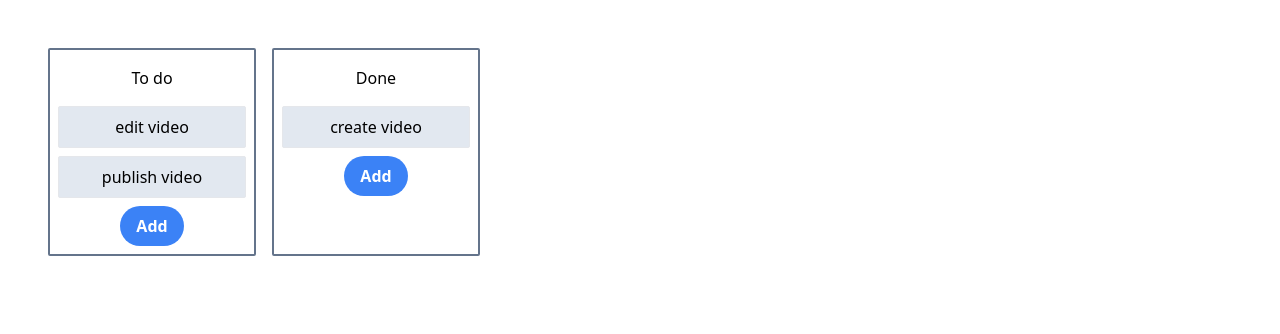
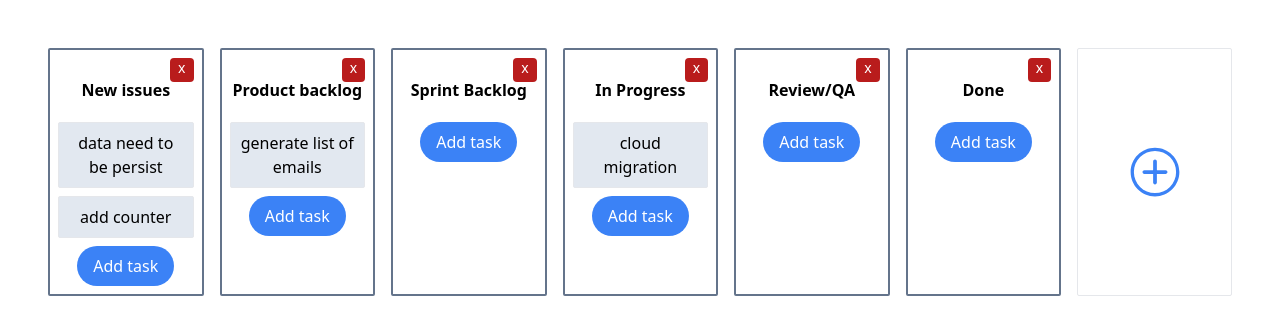
Before and after one commit to aimanraz/kanban-client, a React (Create React App) app: page / in a window 1280 px wide. Shown: the top 334 px of the page. Built offline with nearby package versions, Linux system fonts and the light colour scheme.

Commit message:
new feature and changes

```diff
--- a/package.json
+++ b/package.json
@@ -9,6 +9,7 @@
     "react": "^18.2.0",
     "react-beautiful-dnd": "^13.1.1",
     "react-dom": "^18.2.0",
+    "react-icons": "^4.6.0",
     "react-scripts": "5.0.1",
     "web-vitals": "^2.1.4"
   },
--- /dev/null
+++ b/src/components/AddColumn.jsx
@@ -0,0 +1,56 @@
+import { useState } from "react"
+import { IoIosAddCircleOutline } from 'react-icons/io'
+
+function AddColumn(props) {
+
+    const [newColButton, setNewColButton] = useState(true);
+    const [value, setValue] = useState('');
+
+    function handleChange(event){
+        const {value} = event.target;
+        setValue(value);
+    };
+
+    function handleInputChange(){
+        setNewColButton(true);
+        addNewColumn(value);
+        setValue('');
+    };
+
+    function addNewColumn(title){
+        const newColumnId = "column" + Math.floor(Math.random() * 10000000);
+        const newColumnOrder = Array.from(props.board.columnOrder);
+        newColumnOrder.push(newColumnId)
+
+        const newColumn = {
+            id: newColumnId,
+            title: title,
+            taskIds: []
+        };
+
+        props.setBoard({
+            ...props.board,
+            columns: {
+                ...props.board.columns,
+                [newColumnId]: newColumn
+            },
+            columnOrder: newColumnOrder
+        })
+    }
+    return (
+        <div className="border m-2 rounded-sm w-52 flex flex-col justify-center items-center p-2">
+            {newColButton ?
+            <button>
+                <IoIosAddCircleOutline className=" text-6xl text-blue-500 hover:text-blue-700 rounded-full" onClick={() => setNewColButton(false)} />
+            </button>
+            : <input className="bg-gray-50 border border-gray-300 text-gray-900 text-sm rounded-lg focus:ring-blue-500 focus:border-blue-500 block w-full p-2.5"
+                        type="text" value={value} onChange={handleChange} onKeyDown={({key}) => {
+                            if (key === 'Enter'){
+                                return handleInputChange();
+                            }
+                        }} /> }
+        </div>
+    )
+}
+
+export default AddColumn;
--- a/src/components/AddTask.jsx
+++ b/src/components/AddTask.jsx
@@ -9,24 +9,46 @@ function AddTask(props){
         setValue(value)
     };
 
-    function handleInputChange(event){
+    function handleInputChange(){
         setNewTaskButton(true);
-        addNewTask(props.columnId, value)
+        addNewTask(props.columnId, value);
         setValue('');
     };
 
     function addNewTask(columnId, content){
         const newTaskId = "task-" + Math.floor(Math.random() * 10000000);
         const column = props.board.columns[columnId];
-        const newTaskIds = Array.from(column.tasksIds);
+        const newTaskIds = Array.from(column.taskIds);
         newTaskIds.push(newTaskId)
+
+        const newTask = {
+            id: newTaskId,
+            content: content
+        };
+
+        props.setBoard({
+            ...props.board,
+            tasks: {
+                ...props.board.tasks,
+                [newTaskId]: newTask
+            },
+            columns: {
+                ...props.board.columns,
+                [columnId]: {
+                    ...props.board.columns[columnId],
+                    taskIds: newTaskIds
+                }
+            }
+        })
     }
+
+
 
     return (
         <div>
-            {newTaskButton ? <button className="bg-blue-500 hover:bg-blue-700 text-white font-bold py-2 px-4 rounded-full"
+            {newTaskButton ? <button className="bg-blue-500 hover:bg-blue-700 text-white py-2 px-4 rounded-full"
             onClick={() => setNewTaskButton(false)}>
-                Add
+                Add task
             </button>: <input className="bg-gray-50 border border-gray-300 text-gray-900 text-sm rounded-lg focus:ring-blue-500 focus:border-blue-500 block w-full p-2.5"
                         type="text" value={value} onChange={handleChange} onBlur={handleInputChange}/>}
         </div>
--- a/src/components/Board.jsx
+++ b/src/components/Board.jsx
@@ -1,6 +1,7 @@
 import { useState, useEffect } from "react";
 import  { DragDropContext, Droppable } from 'react-beautiful-dnd';
-import board_data from "../data";
+import {board_data} from "../data";
+import AddColumn from "./AddColumn";
 import Column from "./Column";
 
 function Board (props){
@@ -8,7 +9,7 @@ function Board (props){
     const initialData = {tasks: {}, columns: {}, columnOrder: []};
     const [board, setBoard] = useState(initialData);
 
-    useEffect(function(){
+    useEffect(() => {
         setBoard(board_data)}, []);
 
     // async function fetchBoard() {
@@ -20,26 +21,78 @@ function Board (props){
 
     function onDragEnd(result){
         const {destination, source, draggableId, type} = result;
-
+        // if there is no changes then so be it (nothing changes returns nothing)
         if (!destination) {
             return;
         }
-
+        // if they pick and drop on the same place then so be it
         if (destination.droppableId === source.droppableId && destination.index === source.index){
             return;
         }
+        // if there is column being swap this task will trigger
+        if (type === 'column'){
+            const newColumnOrder = Array.from(board.columnOrder); // copy from original column sequences
+            newColumnOrder.splice(source.index, 1); // based on the source of the column dragged, deletes its original position
+            newColumnOrder.splice(destination.index, 0, draggableId); // then add its to the new location index. Refer Array.splice method
 
-        if (type === 'column'){
-            const newColumnOrder = Array.from(board.columnOrder);
-            newColumnOrder.splice(source.index, 1);
-            newColumnOrder.splice(destination.index, 0, draggableId);
-
-            setBoard((prevValue) => {
-                return {...prevValue, columnOrder: newColumnOrder,}
+            // now set the column order to the new order created.
+            setBoard({
+                ...board,
+                columnOrder: newColumnOrder,
             })
 
             return;
         }
+
+        // rearrange the task ids for each column that changed
+        const start = board.columns[source.droppableId]; // started column (the original location of column of task that get to be moved)
+        const finish = board.columns[destination.droppableId]; // the finish location column (final location of column of task that dragged)
+
+        // check up if the task moved on the same column or moved to the other
+        if (start === finish){
+            const newTaskIds = Array.from(start.taskIds)
+            newTaskIds.splice(source.index,1);
+            newTaskIds.splice(destination.index,0,draggableId)
+
+            const newColumn = {
+                ...start,
+                taskIds: newTaskIds
+            }
+
+            setBoard({
+                ...board,
+                columns: {
+                    ...board.columns,
+                    [newColumn.id]: newColumn
+                }
+            });
+
+            return;
+        }
+
+        const startTaskIds = Array.from(start.taskIds);
+        startTaskIds.splice(source.index, 1);
+        const newStartColumn = {
+            ...start,
+            taskIds: startTaskIds
+        }
+
+        const finishTaskIds = Array.from(finish.taskIds);
+        finishTaskIds.splice(destination.index, 0, draggableId);
+        const newFinishColumn = {
+            ...finish,
+            taskIds: finishTaskIds
+        }
+
+        setBoard({
+            ...board,
+            columns: {
+                ...board.columns,
+                [newStartColumn.id]: newStartColumn,
+                [newFinishColumn.id]: newFinishColumn
+            }
+        });
+
     };
 
    return (
@@ -55,6 +108,7 @@ function Board (props){
                     )
                 })}
             {provided.placeholder}
+            <AddColumn board={board} setBoard={setBoard}/>
             </section>
             )}
         </Droppable>
--- a/src/components/Column.jsx
+++ b/src/components/Column.jsx
@@ -3,16 +3,42 @@ import AddTask from "./AddTask";
 import { Draggable, Droppable } from "react-beautiful-dnd";
 
 function Column (props){
+
+    function deleteColumn(columnId, index){
+        const columnTasks = props.board.columns[columnId].taskIds; // get all of the old column tasks
+
+        // this will remove any task that related to the deleted column later
+        const finalTasks = columnTasks.reduce((prevValue,currValue) => {
+            const {[currValue]: oldTasks, ...newTask} = prevValue;
+            return newTask;
+        }, props.board.tasks)
+
+        const columns = props.board.columns;
+        const {[columnId]: oldColumn, ...newColumns} = columns; // separate the removed column with still in use column
+
+        const newColumnOrder = Array.from(props.board.columnOrder);
+        newColumnOrder.splice(index, 1);
+
+        props.setBoard({
+            tasks: {...finalTasks},
+            columns: {...newColumns},
+            columnOrder: [...newColumnOrder]
+        });
+
+    };
+
     return (
         <Draggable draggableId={props.column.id} index={props.index}>
             { provided => (
-            <div className="border-2 border-slate-500 m-2 rounded-sm w-52 flex flex-col text-center p-2"  {...provided.draggableProps} ref={provided.innerRef}>
-                <h1 className=" mt-2 mb-4" {...provided.dragHandleProps}>{props.column.title}</h1>
+            <div className="border-2 border-slate-500 m-2 rounded-sm w-52 flex flex-col text-center p-2 relative" {...provided.dragHandleProps} {...provided.draggableProps} ref={provided.innerRef}>
+                <h1 className=" mt-5 mb-5 font-bold">{props.column.title}</h1>
+                <button className=" absolute right-2 top-2 text-white bg-red-700 hover:bg-red-800 focus:outline-none focus:ring-4 focus:ring-red-300 rounded text-sm px-2 pb-1 text-center"
+                onClick={() => deleteColumn(props.column.id, props.index)}>x</button>
                 <Droppable droppableId={props.column.id} type='task'>
                     { provided => (
                     <div {...provided.droppableProps} ref={provided.innerRef}>
                         {props.tasks.map((task, index) => {
-                            return <Task key={task.id} task={task} index={index} columnId={props.column.id} />
+                            return <Task key={task.id} task={task} index={index} columnId={props.column.id} board={props.board} setBoard={props.setBoard}/>
                         })}
                     {provided.placeholder}
                     <AddTask columnId={props.column.id} board={props.board} setBoard={props.setBoard}/>
--- a/src/components/Task.jsx
+++ b/src/components/Task.jsx
@@ -1,6 +1,33 @@
 import { Draggable } from "react-beautiful-dnd";
 
 function Task (props){
+
+    function deleteTask(columnId, index, taskId){
+        // to remove the task from taskIds in related column
+        const column = props.board.columns[columnId];
+        const newTaskIds = Array.from(column.taskIds);
+        newTaskIds.splice(index, 1);
+
+        // to remove the task from general tasks in board_data
+        const tasks = props.board.tasks;
+        const {[taskId]: oldTask, ...newTasks} = tasks;
+
+        props.setBoard({
+            ...props.board,
+            tasks: {
+                ...newTasks
+            },
+            columns: {
+                ...props.board.columns,
+                [columnId]: {
+                    ...column,
+                    taskIds: newTaskIds
+                }
+            }
+        })
+
+    };
+
     return (
         <Draggable  draggableId={props.task.id} index={props.index}>
             {provided => (
--- a/src/data.js
+++ b/src/data.js
@@ -1,22 +1,43 @@
-const board_data = {
+export const board_data = {
     tasks: {
-        task1: {id: 'task1', content: 'create video'},
-        task2: {id: 'task2', content: 'edit video'},
-        task3: {id: 'task3', content: 'publish video'},
+        task1: {id: 'task1', content: 'generate list of emails'},
+        task2: {id: 'task2', content: 'data need to be persist'},
+        task3: {id: 'task3', content: 'add counter'},
+        task4: {id: 'task4', content: 'cloud migration'}
     },
     columns: {
         column1: {
             id: 'column1',
-            title: 'To do',
+            title: 'New issues',
             taskIds: ['task2', 'task3']
         },
         column2: {
             id: 'column2',
+            title: 'Product backlog',
+            taskIds: ['task1']
+        },
+        column3: {
+            id: 'column3',
+            title: 'Sprint Backlog',
+            taskIds: []
+        },
+        column4: {
+            id: 'column4',
+            title: 'In Progress',
+            taskIds: ['task4']
+        },
+        column5: {
+            id: 'column5',
+            title: 'Review/QA',
+            taskIds: []
+        },
+        column6: {
+            id: 'column6',
             title: 'Done',
-            taskIds: ['task1']
+            taskIds: []
         }
     },
-    columnOrder: ['column1', 'column2']
+    columnOrder: ['column1', 'column2', 'column3', 'column4', 'column5', 'column6']
 }
 
-export default board_data;
+;
```
Also changed, not shown: 1 other file (tests, documents, lock files or other folders).
